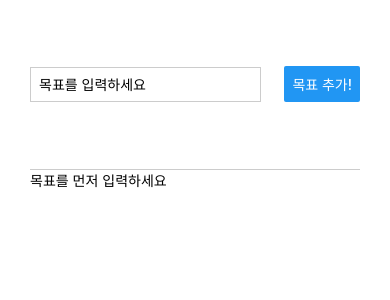
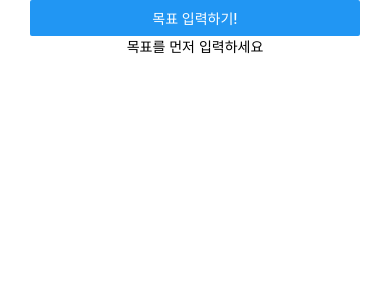
Before and after one commit to zlzlzlmo/react-native-study-1, a React Native app: screen / in a window 390 px wide. Shown: the top 300 px of the page. Built offline with nearby package versions, Linux system fonts and the light colour scheme.

Commit message:
modal 추가

```diff
--- a/App.tsx
+++ b/App.tsx
@@ -7,6 +7,7 @@ import {
   Platform,
   StatusBar,
   FlatList,
+  Button,
 } from "react-native";
 import GoalInput from "./src/components/GoalInput";
 import GoalItem from "./src/components/GoalItem";
@@ -34,6 +35,7 @@ interface IGoal {
 
 export default function App() {
   const [goals, setGoals] = useState<IGoal[]>([]);
+  const [isModalVisible, setIsModalVisible] = useState<boolean>(false);
 
   const onAddGoal = (enteredGoalText: string) => {
     setGoals([
@@ -47,10 +49,24 @@ export default function App() {
     setGoals(newList);
   };
 
+  const onCloseModal = () => {
+    setIsModalVisible(false);
+  };
+
   return (
     <SafeAreaView style={styles.safeContainer}>
       <View style={styles.container}>
-        <GoalInput onAddGoal={onAddGoal} />
+        <View>
+          <Button
+            title="목표 입력하기!"
+            onPress={() => setIsModalVisible(true)}
+          />
+        </View>
+        <GoalInput
+          onAddGoal={onAddGoal}
+          isModalVisible={isModalVisible}
+          onCloseModal={onCloseModal}
+        />
         <View style={styles.goalsContainer}>
           {goals.length > 0 ? (
             <FlatList
@@ -69,7 +85,7 @@ export default function App() {
               alwaysBounceVertical={false}
             />
           ) : (
-            <Text>목표를 먼저 입력하세요</Text>
+            <Text style={{ textAlign: "center" }}>목표를 먼저 입력하세요</Text>
           )}
 
           {/* <ScrollView>
--- a/src/components/GoalInput.tsx
+++ b/src/components/GoalInput.tsx
@@ -1,11 +1,17 @@
 import React, { useState } from "react";
-import { StyleSheet, View, TextInput, Button } from "react-native";
+import { StyleSheet, View, TextInput, Button, Modal } from "react-native";
 
 interface GoalInputProps {
   onAddGoal: (enteredGoalText: string) => void;
+  onCloseModal: () => void;
+  isModalVisible: boolean;
 }
 
-const GoalInput = ({ onAddGoal }: GoalInputProps) => {
+const GoalInput = ({
+  onAddGoal,
+  onCloseModal,
+  isModalVisible,
+}: GoalInputProps) => {
   const [enteredGoalText, setEnteredGoalText] = useState<string>("");
 
   const goalInputHandler = (text: string) => {
@@ -15,9 +21,14 @@ const GoalInput = ({ onAddGoal }: GoalInputProps) => {
   const addGoalHandler = () => {
     onAddGoal(enteredGoalText);
     setEnteredGoalText("");
+    onCloseModal();
   };
 
+  // * RN에서는 기본적으로 Modal api가 제공된다
+  // * visible과 animation 속성을 줘 컨트롤이 가능하다.
+
   return (
+    <Modal visible={isModalVisible} animationType="fade">
       <View style={styles.inputContainer}>
         <TextInput
           style={styles.textInput}
@@ -25,8 +36,16 @@ const GoalInput = ({ onAddGoal }: GoalInputProps) => {
           onChangeText={goalInputHandler}
           value={enteredGoalText}
         />
+        <View style={styles.buttonContainer}>
+          <View style={styles.button}>
             <Button title="목표 추가!" onPress={addGoalHandler} />
           </View>
+          <View style={styles.button}>
+            <Button title="취소" onPress={onCloseModal} />
+          </View>
+        </View>
+      </View>
+    </Modal>
   );
 };
 
@@ -35,12 +54,21 @@ export default GoalInput;
 const styles = StyleSheet.create({
   inputContainer: {
     flex: 1,
-    flexDirection: "row",
-    justifyContent: "space-between",
+    flexDirection: "column",
+    justifyContent: "center",
     // 기본적으로 alignItems는 stretch가 적용되어 수직 가운데로 하기 위해선 center를 넣어줘야함
     alignItems: "center",
     borderBottomWidth: 1,
     borderBottomColor: "#ccc",
+    paddingHorizontal: 20,
+  },
+  buttonContainer: {
+    flexDirection: "row",
+    alignItems: "center",
+    marginVertical: 20,
+  },
+  button: {
+    marginHorizontal: 10,
   },
   textInput: {
     width: "70%",
--- a/src/components/GoalItem.tsx
+++ b/src/components/GoalItem.tsx
@@ -8,6 +8,8 @@ interface GoalItemProps {
 }
 
 // * 터치와 같은 interaction을 감지하기 위해 pressable api를 사용한다
+// ! Button 컴포넌트에서는 기본적으로 press 기능이 있기때문에 사용안해도 된다. 하지만 View같은 것은 그런 기능이 없기때문에 감싸줘야한다.
+
 // * pressable 은 최근 api 로 touchableOpacity와 같은 api를 대체하여 사용이 가능하다.
 // * style 속성을 사용하여 클릭된 상태일때 효과를 줄 수 있다!
 // * 안드로이드 전용 속성으로 android_ripple이 있으며, 아이폰은 안되기 때문에 style 속성을 이용해서 아이폰도 같이 줄 수 있다.
```
Lines whose indentation alone changed are shown as unchanged.
